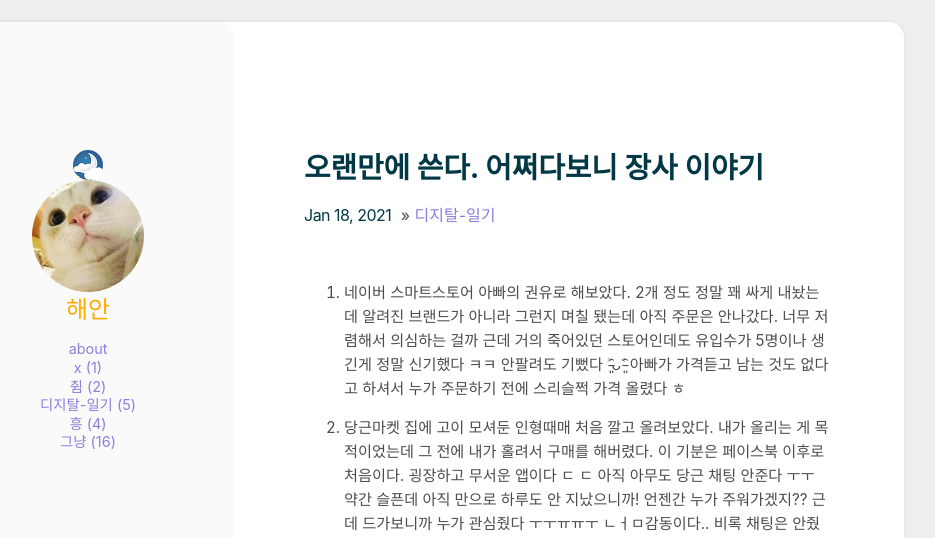
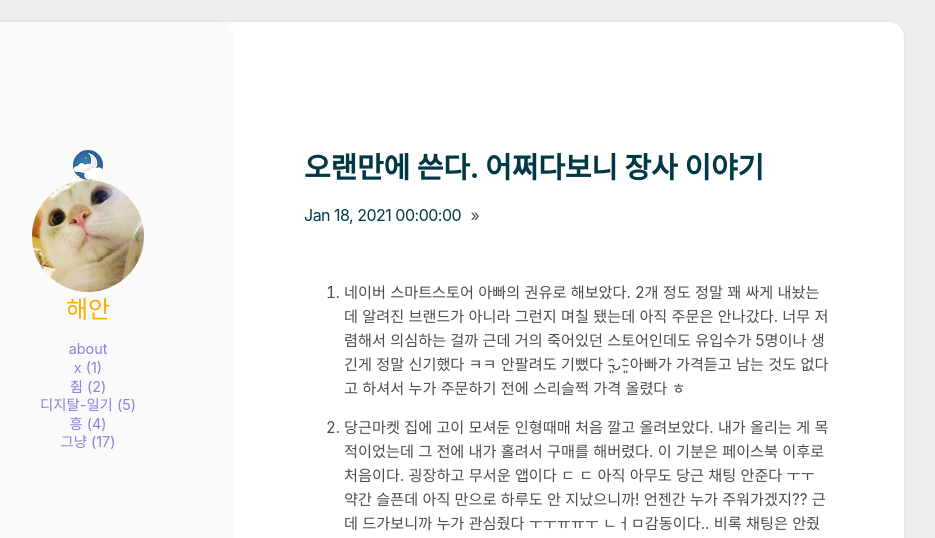
Before and after one commit to thththink/thththink.github.io, a Jekyll site: the page built from _posts/2021-01-18-오랜만에-쓴다-어쩌다보니-장사-이야기.md, in a window 1280 px wide. Shown: the top 538 px of the page, without its empty margins (216-1151 px from the left). Built offline with Jekyll 4.4.1, drawn with Linux system fonts in a browser that asks for light colours; some of the changed text lies outside the part shown.

```diff
--- a/_layouts/post.html
+++ b/_layouts/post.html
@@ -10,12 +10,12 @@ layout: page
   </div>
   <div class="post_data">
     {% if page.date %}
-    <span class="post_date">{{ page.date | date: "%b %-d, %Y" }}</span>
+    <span class="post_date">{{ page.date | date: "%b %-d, %Y %T" }}</span>
     {% endif %}
     {% if page.categories %}
     <span class="post_categories">
-      &raquo; {% for cat_name in page.categories %}
-      <a href="{{ site.baseurl }}/categories/{{ cat_name }}">{{ cat_name }}</a>{% if forloop.last == false %},
+      &raquo; {% for c_name in page.categories %}
+      <a href="{{ site.baseurl }}/categories/{{ c_name }}">{{ cat_name }}</a>{% if forloop.last == false %},
       {% endif %}{% endfor %}
     </span>
     {% endif %}
--- a/_posts/2021-01-18-오랜만에-쓴다-어쩌다보니-장사-이야기.md
+++ b/_posts/2021-01-18-오랜만에-쓴다-어쩌다보니-장사-이야기.md
@@ -15,13 +15,13 @@ comments: true
 
 ![당근](https://user-images.githubusercontent.com/82824076/115270548-5f7ade00-a177-11eb-8c07-8718848cfd51.jpeg)
 
----
+
 내가 왕년에 경제경영동아리를 했었지만서도 내가 진짜 판매를 해보다니 넘 신기하다~
 
 중고거래는 신입생때 학교 강의책 이후로 처음인데.. 특히 기기.. 특히 핸드폰.. 그런거 중고로 안사는 사람인데 처음이다. 다음 폰 전까지 쓸라고 만남약속?까지 잡았다. 사기 당하면 어떡하지 ㅠㅠ걱정된다...plz 착한사람이길...
 저런 화면의 스샷도 오늘이 마지막인가 ㅜㅜ 다운그레이드 ㅇㄴ 스샷한거보니 화질 진짜 좋네. 맨날 깨진 화면으로봐서 몰랐는데... 힝구...... 낼부터는 깨끗한 화면 볼수있겠지..?
----
+
 아이패드만 안샀어도 폰도 새거로 바꿀수있고 오만거 다할수있는데 아이패드때매 알거지되고 노답됐다
 아이패드는 언제올까?..이런 내맘 알까? 공부해야되는데 집중이 안됨
----
+
 마지막으로 쓴거보니 거진 1년전이던데 그때가 천국이었지~ 감회가 새롭다..그리고 슬프다 ₍ఠ ͜ఠ₎
```
Also changed, not shown: _posts/2021-04-21-what-U-wanna.md (added, +7 -0 lines).
